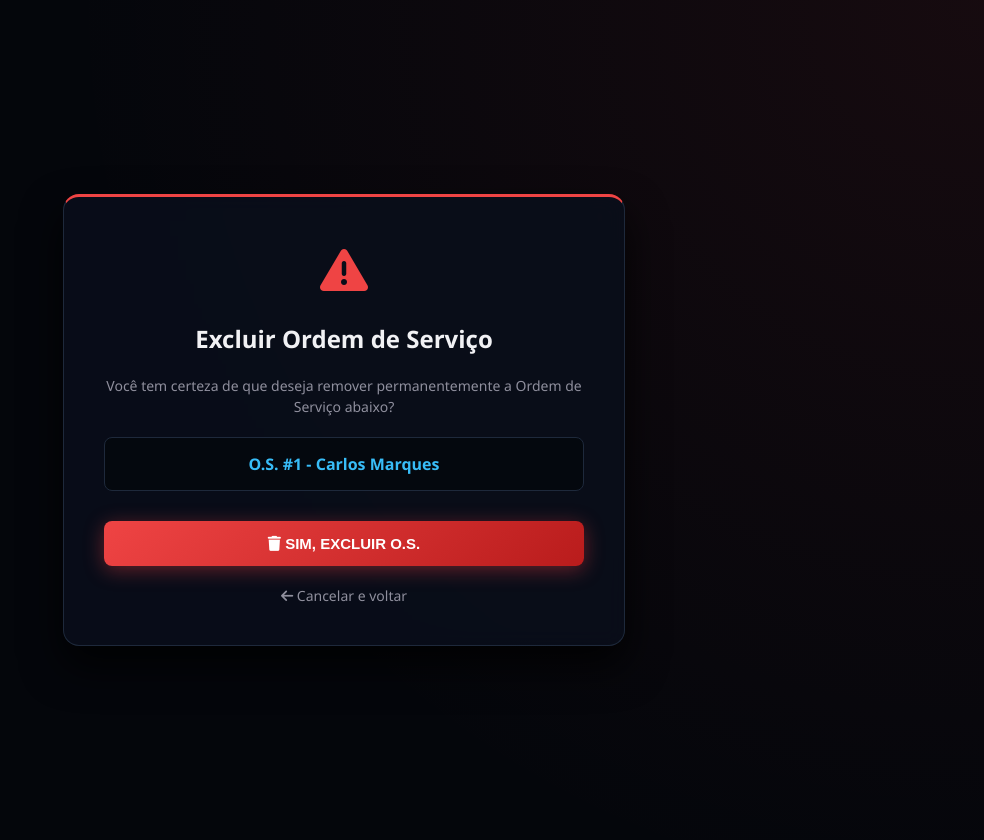
After one commit to Carlos777-programmer/NCS, a Django app: page /ordens/1/excluir/ in a window 1280 px wide. The commit adds this page. Shown: the whole page, without its empty margins (296-1280 px from the left). Run offline with Django 5.2, Linux system fonts and the light colour scheme; data comes from the database, SQL or seed files in the repository; both versions use the stored data as it was after the commit.

Commit message:
feat: implement services module CRUD and add update/delete capabilities for service orders

```diff
--- a/core/models.py
+++ b/core/models.py
@@ -31,7 +31,7 @@ class Servico(models.Model):
 class OrdemServico(models.Model):
     STATUS_CHOICES = [
         ('PENDENTE', 'Pendente'),
-        ('EM_ANDAMENTO', 'Em Andamento'),
+        ('EM ANDAMENTO', 'Em Andamento'),
         ('CONCLUIDO', 'Concluído'),
         ('CANCELADO', 'Cancelado'),
     ]
--- a/core/templates/core/base.html
+++ b/core/templates/core/base.html
@@ -282,6 +282,8 @@
         <a href="{% url 'clientes_list' %}" class="nav-item {% block nav_clientes %}{% endblock %}"><i class="fa-solid fa-users"></i> Clientes</a>
         <a href="{% url 'veiculos_list' %}" class="nav-item {% block nav_veiculos %}{% endblock %}"><i class="fa-solid fa-car"></i> Veículos</a>
         <a href="{% url 'ordens_servico_list' %}" class="nav-item {% block nav_ordens %}{% endblock %}"><i class="fa-solid fa-clipboard-check"></i> Ordens de Serviço</a>
+        <a href="{% url 'servicos_list' %}" class="nav-item {% block nav_servicos %}{% endblock %}"><i class="fa-solid fa-wrench"></i> Serviços</a>
+
         <div style="margin-top: auto;">
             <form action="{% url 'logout' %}" method="post" style="margin: 0;">
                 {% csrf_token %}
--- /dev/null
+++ b/core/templates/core/ordem_servico_confirm_delete.html
@@ -0,0 +1,128 @@
+{% load static %}
+<!DOCTYPE html>
+<html lang="pt-br">
+<head>
+    <meta charset="UTF-8">
+    <meta name="viewport" content="width=device-width, initial-scale=1.0">
+    <title>NCS ERP | Excluir Ordem de Serviço</title>
+    <link rel="stylesheet" href="https://cdnjs.cloudflare.com/ajax/libs/font-awesome/6.4.0/css/all.min.css">
+    <style>
+        :root {
+            --bg-dark: #04060b;
+            --panel-bg: rgba(10, 15, 28, 0.85);
+            --text-main: #f1f1f4;
+            --text-muted: #8f8f9d;
+            --ncs-blue: #0d6efd;
+            --ncs-blue-light: #38bdf8;
+            --danger-red: #ef4444;
+            --borda: #1e293b;
+        }
+
+        body {
+            background-color: var(--bg-dark);
+            color: var(--text-main);
+            font-family: 'Segoe UI', Roboto, Helvetica, Arial, sans-serif;
+            margin: 0;
+            display: flex;
+            min-height: 100vh;
+            justify-content: center;
+            align-items: center;
+            padding: 20px;
+            background: radial-gradient(circle at top right, rgba(239, 68, 68, 0.08) 0%, transparent 60%), var(--bg-dark);
+        }
+
+        .form-card {
+            background: var(--panel-bg);
+            border: 1px solid var(--borda);
+            border-top: 3px solid var(--danger-red);
+            border-radius: 16px;
+            padding: 40px;
+            width: 100%;
+            max-width: 480px;
+            box-shadow: 0 20px 40px rgba(0, 0, 0, 0.8);
+            backdrop-filter: blur(10px);
+            text-align: center;
+        }
+
+        .warning-icon {
+            font-size: 48px;
+            color: var(--danger-red);
+            margin-bottom: 20px;
+        }
+
+        .service-name {
+            background: rgba(4, 6, 11, 0.7);
+            border: 1px solid var(--borda);
+            border-radius: 8px;
+            padding: 15px;
+            margin: 20px 0;
+            font-weight: 600;
+            color: var(--ncs-blue-light);
+            font-size: 16px;
+        }
+
+        .btn-delete {
+            width: 100%;
+            padding: 14px;
+            background: linear-gradient(135deg, #ef4444 0%, #b91c1c 100%);
+            border: none;
+            border-radius: 8px;
+            color: white;
+            font-size: 15px;
+            font-weight: bold;
+            text-transform: uppercase;
+            cursor: pointer;
+            transition: all 0.3s ease;
+            box-shadow: 0 4px 20px rgba(239, 68, 68, 0.4);
+            margin-top: 10px;
+        }
+
+        .btn-delete:hover {
+            transform: translateY(-2px);
+            filter: brightness(1.1);
+        }
+
+        .btn-back {
+            display: block;
+            text-align: center;
+            margin-top: 20px;
+            color: var(--text-muted);
+            text-decoration: none;
+            font-size: 14px;
+            transition: color 0.2s;
+        }
+
+        .btn-back:hover {
+            color: var(--text-main);
+        }
+    </style>
+</head>
+<body>
+
+    <div class="form-card">
+        <div class="warning-icon">
+            <i class="fa-solid fa-triangle-exclamation"></i>
+        </div>
+        <h2 style="margin-top: 0; color: var(--text-main);">Excluir Ordem de Serviço</h2>
+        <p style="color: var(--text-muted); font-size: 14px; line-height: 1.5;">
+            Você tem certeza de que deseja remover permanentemente a Ordem de Serviço abaixo?
+        </p>
+
+        <div class="service-name">
+            O.S. #{{ object.id }} - {{ object.cliente.nome }}
+        </div>
+
+        <form method="POST">
+            {% csrf_token %}
+            <button type="submit" class="btn-delete">
+                <i class="fa-solid fa-trash"></i> Sim, Excluir O.S.
+            </button>
+        </form>
+
+        <a href="{% url 'ordens_servico_list' %}" class="btn-back">
+            <i class="fa-solid fa-arrow-left"></i> Cancelar e voltar
+        </a>
+    </div>
+
+</body>
+</html>
--- a/core/urls.py
+++ b/core/urls.py
@@ -4,7 +4,7 @@ from . import views
 from .views import (
     CustomLoginView, dashboard,
     clientes_list, cliente_create,
-    veiculos_list, veiculo_create
+    veiculos_list, veiculo_create,
 )
 
 urlpatterns = [
@@ -17,4 +17,10 @@ urlpatterns = [
     path('veiculos/novo/', veiculo_create, name='veiculo_create'),
     path('ordens-servico/', views.ordens_servico_list, name='ordens_servico_list'),
     path('ordens-servico/novo/', views.ordem_servico_create, name='ordem_servico_create'),
+    path('ordens/<int:pk>/editar/', views.OrdemServicoUpdateView.as_view(), name='ordem_servico_update'),
+    path('ordens/<int:pk>/excluir/', views.OrdemServicoDeleteView.as_view(), name='ordem_servico_delete'),
+    path('servicos/', views.ServicoListView.as_view(), name='servicos_list'),
+    path('servicos/novo/', views.ServicoCreateView.as_view(), name='servico_create'),
+    path('servicos/<int:pk>/editar/', views.ServicoUpdateView.as_view(), name='servico_update'),
+    path('servicos/<int:pk>/excluir/', views.ServicoDeleteView.as_view(), name='servico_delete'),
 ]
--- a/core/views.py
+++ b/core/views.py
@@ -1,8 +1,10 @@
 from django.contrib.auth.views import LoginView
 from django.shortcuts import render, redirect
 from django.contrib.auth.decorators import login_required
-from .models import Cliente, Veiculo, OrdemServico
-from .forms import ClienteForm, VeiculoForm, LoginForm, OrdemServicoForm
+from django.urls import reverse_lazy
+from django.views.generic import ListView, CreateView, UpdateView, DeleteView
+from .models import Cliente, Veiculo, OrdemServico, Servico
+from .forms import ClienteForm, VeiculoForm, LoginForm, OrdemServicoForm, ServicoForm
 
 def login_view(request):
     return render(request, 'core/login.html')
@@ -48,10 +50,12 @@ def veiculo_create(request):
         form = VeiculoForm()
     return render(request, 'core/veiculo_form.html', {'form': form})
 
+@login_required
 def ordens_servico_list(request):
     ordens = OrdemServico.objects.all().order_by('-criado_em')
     return render(request, 'core/ordens_servico_list.html', {'ordens': ordens})
 
+@login_required
 def ordem_servico_create(request):
     if request.method == 'POST':
         form = OrdemServicoForm(request.POST)
@@ -61,3 +65,35 @@ def ordem_servico_create(request):
     else:
         form = OrdemServicoForm()
     return render(request, 'core/ordem_servico_form.html', {'form': form})
+
+class ServicoListView(ListView):
+    model = Servico
+    template_name = 'core/servico_list.html'
+
+class ServicoCreateView(CreateView):
+    model = Servico
+    form_class = ServicoForm
+    template_name = 'core/servico_form.html'
+    success_url = reverse_lazy('servicos_list')
+
+class ServicoUpdateView(UpdateView):
+    model = Servico
+    form_class = ServicoForm
+    template_name = 'core/servico_form.html'
+    success_url = reverse_lazy('servicos_list')
+
+class ServicoDeleteView(DeleteView):
+    model = Servico
+    template_name = 'core/servico_confirm_delete.html'
+    success_url = reverse_lazy('servicos_list')
+
+class OrdemServicoUpdateView(UpdateView):
+    model = OrdemServico
+    form_class = OrdemServicoForm
+    template_name = 'core/ordem_servico_form.html'
+    success_url = reverse_lazy('ordens_servico_list')
+
+class OrdemServicoDeleteView(DeleteView):
+    model = OrdemServico
+    template_name = 'core/ordem_servico_confirm_delete.html'
+    success_url = reverse_lazy('ordens_servico_list')
```
Also changed, not shown: core/forms.py (+12 -1 lines), core/templates/core/ordens_servico_list.html (+44 -2 lines), core/templates/core/servico_confirm_delete.html (added, +128 -0 lines), core/templates/core/servico_form.html (added, +146 -0 lines), core/templates/core/servico_list.html (added, +37 -0 lines), core/migrations/0006_alter_ordemservico_status.py (added), db.sqlite3.
